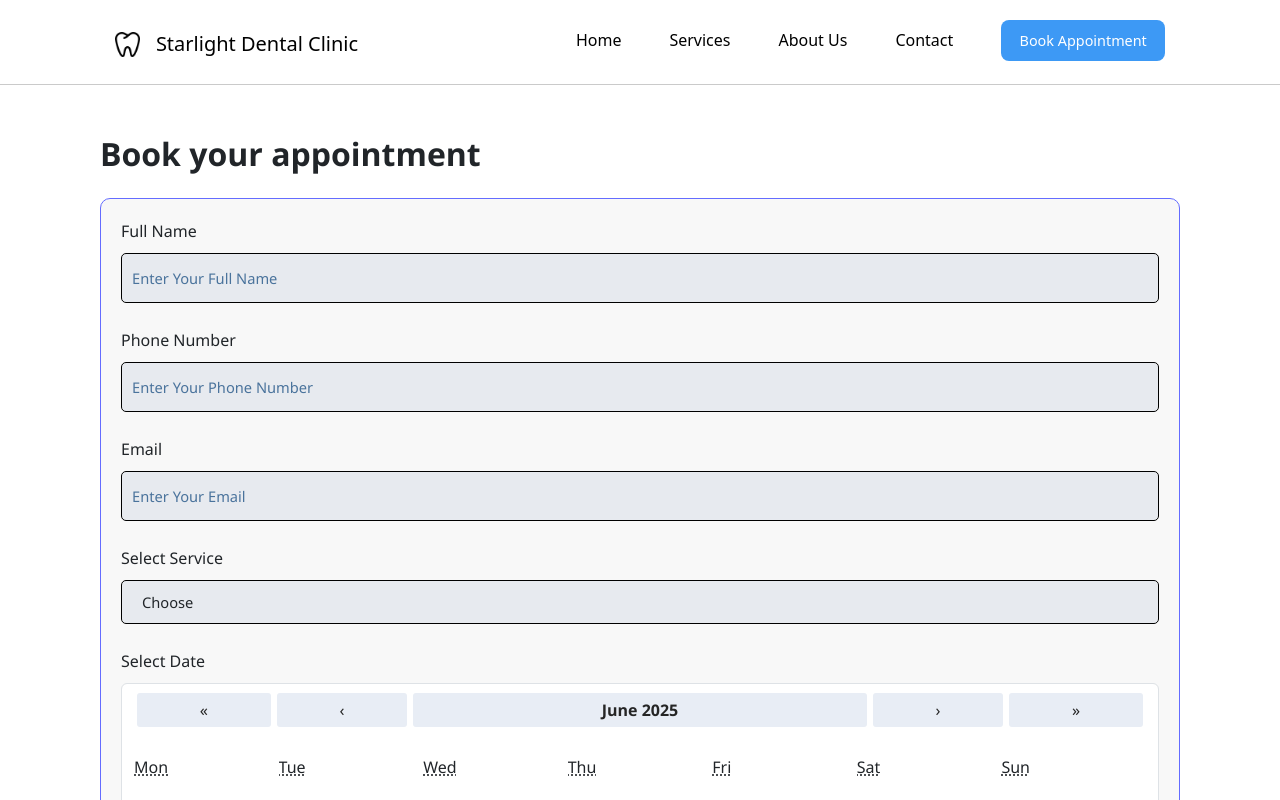
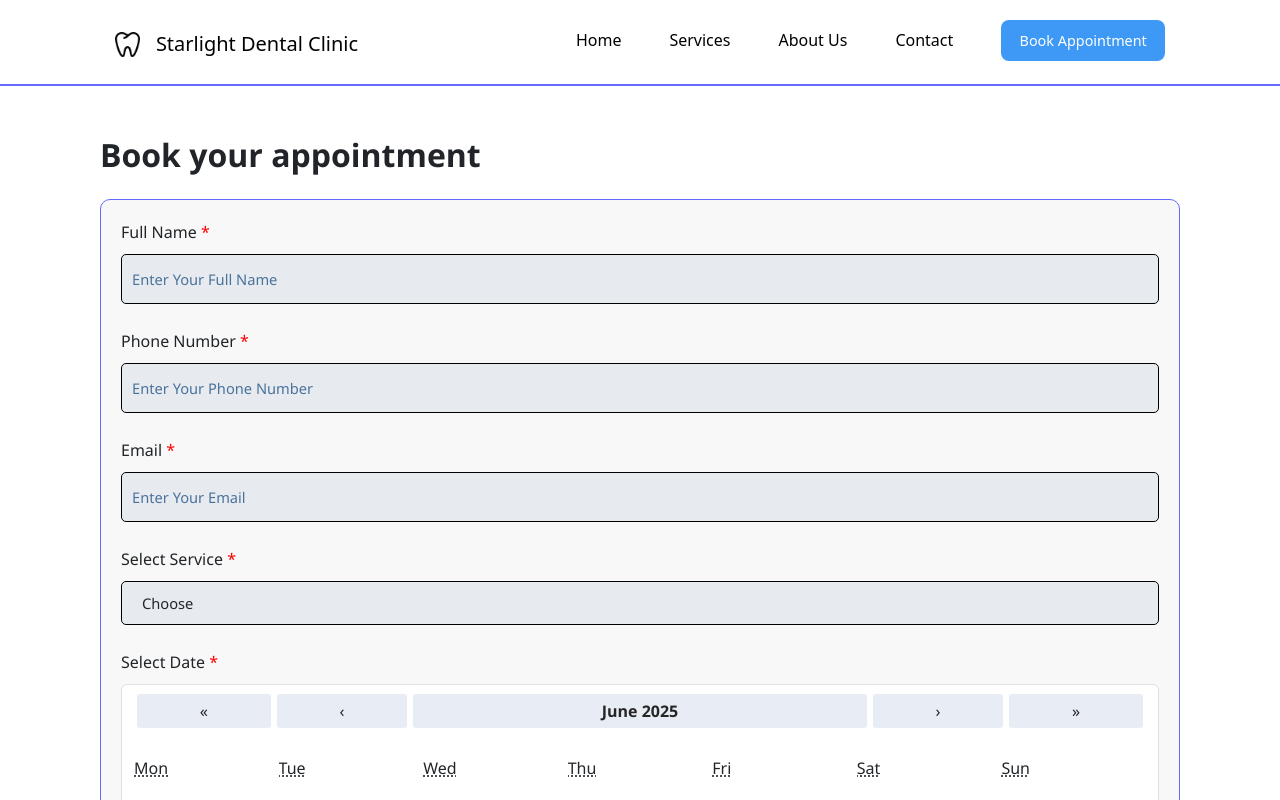
Before and after one commit to arohao/SEG3125-Service-Site, a React (Vite) app in the folder vite-service-site/: page /booking in a window 1280 px wide. Shown: the top 800 px of the page. Built offline with nearby package versions, Linux system fonts and the light colour scheme.

Commit message:
Many updates
-Fix banner not appearing on contact page
-Change button hover effect
-Change nav border

```diff
--- a/vite-service-site/index.html
+++ b/vite-service-site/index.html
@@ -7,7 +7,7 @@
     <meta name="viewport" content="width=device-width, initial-scale=1.0" />
     <title>Starlight Dental Clinic</title>
   </head>
-  <body class="d-flex flex-column min-vh-100">
+  <body class="">
     <div id="root"></div>
     <script type="module" src="/src/main.jsx"></script>
     <script src="https://cdn.jsdelivr.net/npm/bootstrap@5.3.6/dist/js/bootstrap.bundle.min.js" integrity="sha384-j1CDi7MgGQ12Z7Qab0qlWQ/Qqz24Gc6BM0thvEMVjHnfYGF0rmFCozFSxQBxwHKO" crossorigin="anonymous"></script>
--- a/vite-service-site/src/pages/Booking.jsx
+++ b/vite-service-site/src/pages/Booking.jsx
@@ -18,19 +18,19 @@ function Booking() {
       <h1>Book your appointment</h1>
       <form className='booking-form needs-validation' action="/booking-success" method="post" onSubmit={handleSubmit}>
         <div>
-          <label htmlFor='name'>Full Name</label>
+          <label htmlFor='name'>Full Name <super>*</super></label>
           <input id='name' type='text' placeholder="Enter Your Full Name" className='form-control' required/>
         </div>
         <div>
-          <label htmlFor='phone-number'>Phone Number</label>
+          <label htmlFor='phone-number'>Phone Number <super>*</super></label>
           <input id='phone-number' type='text' placeholder="Enter Your Phone Number" className='form-control' required/>
         </div>
         <div>
-          <label htmlFor='email'>Email</label>
+          <label htmlFor='email'>Email <super>*</super></label>
           <input id='email' type='text' placeholder="Enter Your Email" className='form-control' required/>
         </div>
         <div>
-          <label htmlFor='service'>Select Service</label>
+          <label htmlFor='service'>Select Service <super>*</super></label>
           <select id='service' type='' placeholder="Choose" className='form-control' required defaultValue=''>
             <option disabled value=''>Choose</option>
             <option value='initial_exam'>Initial Exam</option>
@@ -40,7 +40,7 @@ function Booking() {
           </select>
         </div>
         <div>
-          <label htmlFor='react-calendar'>Select Date</label>
+          <label htmlFor='react-calendar'>Select Date <super>*</super></label>
           <Calendar minDate={new Date()} className='calendar-button form-control'/>
         </div>
         <div>
--- a/vite-service-site/src/pages/Contact.jsx
+++ b/vite-service-site/src/pages/Contact.jsx
@@ -22,20 +22,22 @@ function Contact() {
             Our patients benefit from our comprehensive dental services, modern technology, and appreciate our patient-centered approach.
             We are your partner in optimal oral health, and together, we’ll achieve your smile goals.
           </p>
+
+          <p>Tel: <a href="tel:6131234567" className='text-primary'>+1 (613)-123 4567</a></p>
         </div>
 
         <div className='col-12 col-md-6'>
           <form className='booking-form needs-validation' action="/booking-success" method="post" onSubmit={handleSubmit}>
             <div className='mb-3'>
-              <label htmlFor='name'>Full Name</label>
+              <label htmlFor='name'>Full Name <super>*</super></label>
               <input id='name' type='text' placeholder="Enter Your Full Name" className='form-control' required />
             </div>
             <div className='mb-3'>
-              <label htmlFor='phone-number'>Phone Number</label>
+              <label htmlFor='phone-number'>Phone Number <super>*</super></label>
               <input id='phone-number' type='text' placeholder="Enter Your Phone Number" className='form-control' required />
             </div>
             <div className='mb-3'>
-              <label htmlFor='email'>Email</label>
+              <label htmlFor='email'>Email <super>*</super></label>
               <input id='email' type='text' placeholder="Enter Your Email" className='form-control' required />
             </div>
             <div className='mb-3'>
@@ -43,7 +45,7 @@ function Contact() {
               <textarea id='additional-info' className='form-control' />
             </div>
             <div className='mb-3'>
-              <label>Preferred Method of Contact</label>
+              <label>Preferred Method of Contact <super>*</super></label>
               <select id='contact-method' className='form-control' required defaultValue=''>
                 <option disabled value=''>Choose</option>
                 <option value='email'>Email</option>
--- a/vite-service-site/src/styles/App.css
+++ b/vite-service-site/src/styles/App.css
@@ -161,5 +161,8 @@ footer {
   padding: 0;
   margin: 0;
   height: 300px;
-  border-bottom: solid #646cff 2px;
 }
+
+super {
+  color: red;
+}
--- a/vite-service-site/src/styles/components.css
+++ b/vite-service-site/src/styles/components.css
@@ -1,6 +1,7 @@
 nav {
   padding: 20px 30px 15px 30px;
-  border-bottom: solid rgb(202, 202, 202) 1px;
+  border-bottom: solid #646cff 2px;
+
 
   & h4, h5 {
     margin: 0;
@@ -26,6 +27,7 @@ nav {
 
   .butt:hover {
     cursor: pointer;
+    box-shadow: 0px 0px 9px 1px rgba(100,108,255,0.55);
   }
 }
 
```
